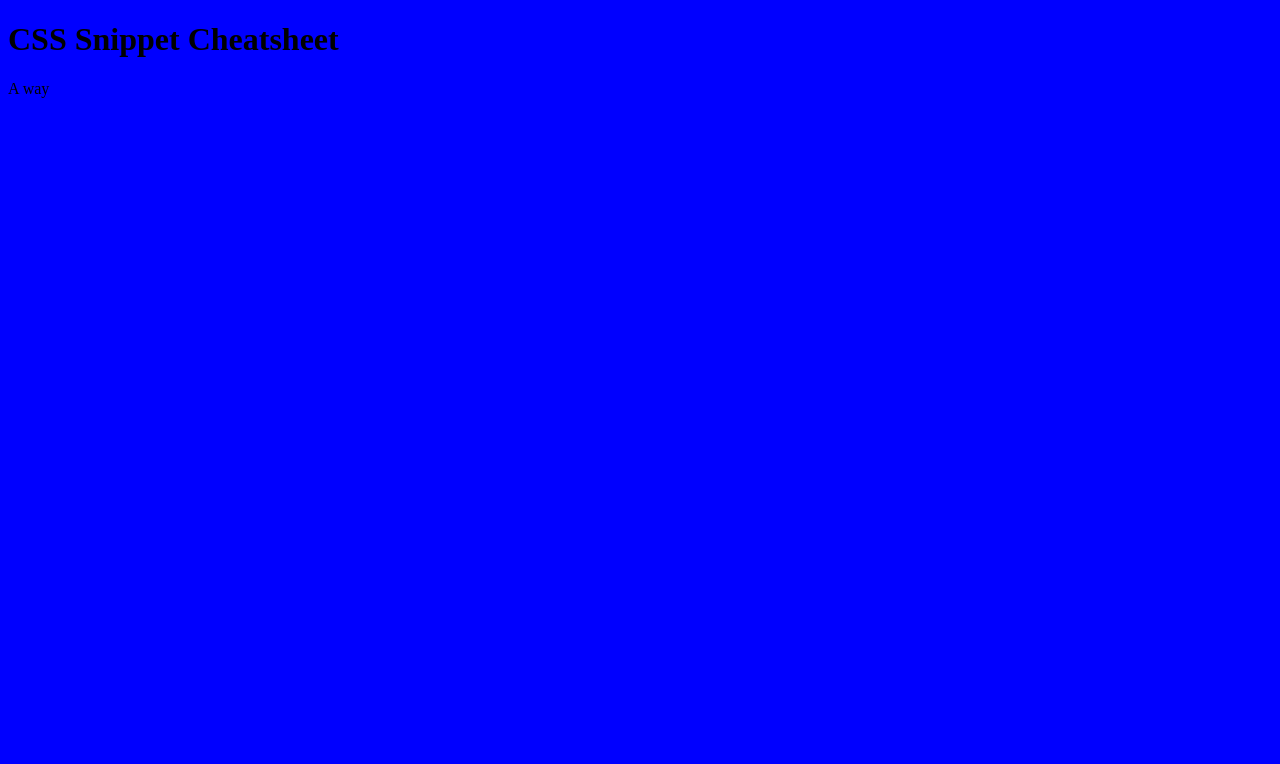
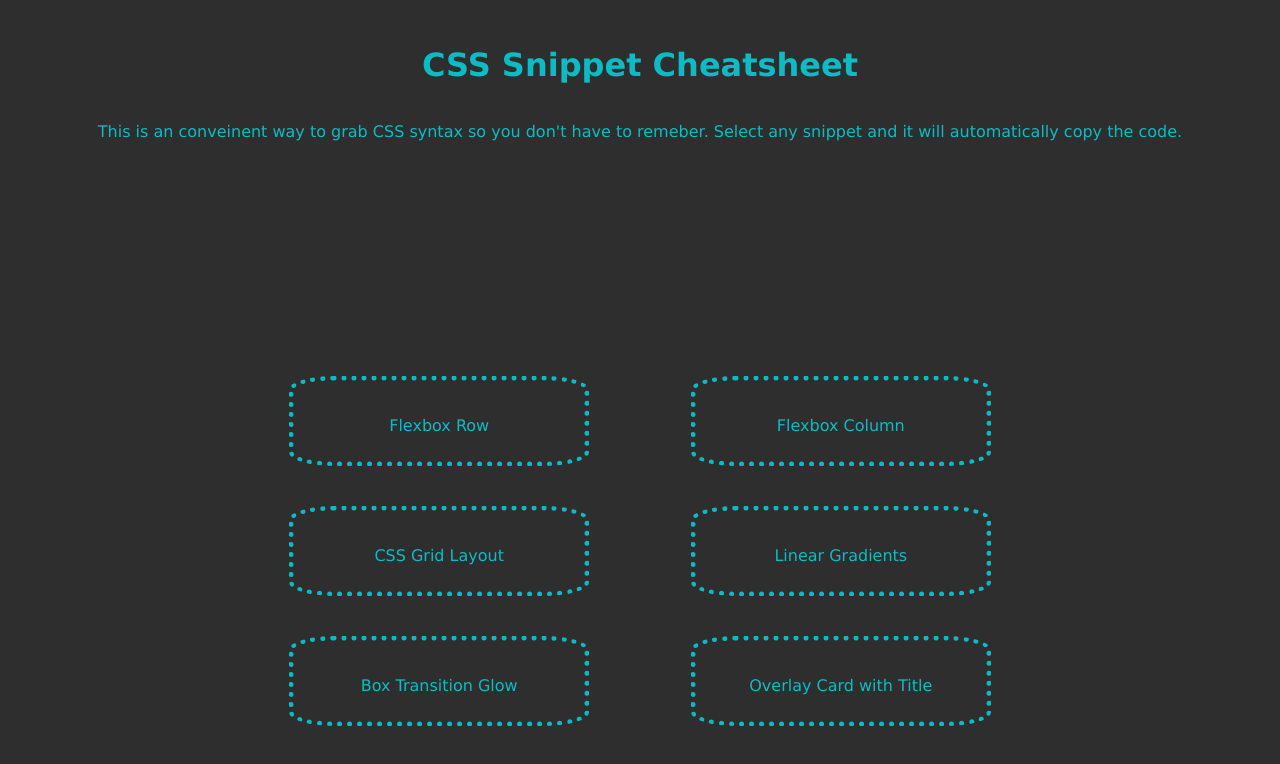
Before and after one commit to cameronfrench/css-snippet-cheatsheet, a plain HTML site: page index.html in a window 1280 px wide. Drawn offline with Linux system fonts and the light colour scheme.

Commit message:
added sections for different boxes in html, assigned class box, and started styling in css

```diff
--- a/assets/css/style.css
+++ b/assets/css/style.css
@@ -1,3 +1,41 @@
+* {
+  box-sizing: border-box;
+}
+
 body {
-    background-color: blue;
+  background-color: rgb(46, 46, 46);
+  font-family: Verdana, Geneva, Tahoma, sans-serif;
+  color: rgba(0, 242, 255, 0.72)
 }
+
+header {
+  display: flex;
+  flex-direction: column;
+  margin-top: 25px;
+  align-items: center;
+}
+
+main {
+  display: flex;
+  flex-wrap: wrap;
+  margin: 15%;
+  padding: 10px;
+  justify-content: space-evenly;
+  align-items: flex-start;
+  border-radius: 7%;
+  }
+
+.main header h1 {
+  display: flex;
+  justify-content: space-between;
+  padding: 25px;
+}
+
+.box {
+  border-style: dotted;
+  border-width: 5px;
+  padding: 10px;
+  margin: 20px;
+  flex: 0 0 300px;
+  border-radius: 15%;
+  }
--- a/index.html
+++ b/index.html
@@ -4,13 +4,44 @@
 <head>
   <title>CSS Snippet Cheatsheet</title>
   <meta charset="UTF-8" />
+  <meta name="viewport" content="width=device-width, initial-scale=1" />
   <link rel="stylesheet" href="./assets/css/reset.css">
   <link rel="stylesheet" href="./assets/css/style.css" />
 </head>
 
 <body>
+    <header class="main-header">
+        <h1>CSS Snippet Cheatsheet</h1>
+        <p>
+            This is an conveinent way to grab CSS syntax so you don't have to remeber.
+            Select any snippet and it will automatically copy the code.
+        </p>
+    </header>
+
     <main>
-        <h1>CSS Snippet Cheatsheet</h1>
-            <p>A way</p>
+        <section class="box">
+            <header>Flexbox Row</header>
+            <p></p>
+        </section>
+        <section class="box">
+            <header>Flexbox Column</header>
+            <p></p>
+        </section>
+        <section class="box">
+            <header>CSS Grid Layout</header>
+            <p></p>
+        </section>
+        <section class="box">
+            <header>Linear Gradients</header>
+            <p></p>
+        </section>
+        <section class="box">
+            <header>Box Transition Glow</header>
+            <p></p>
+        </section>
+        <section class="box">
+            <header>Overlay Card with Title</header>
+            <p></p>
+        </section>
     </main>
 </body>
```
